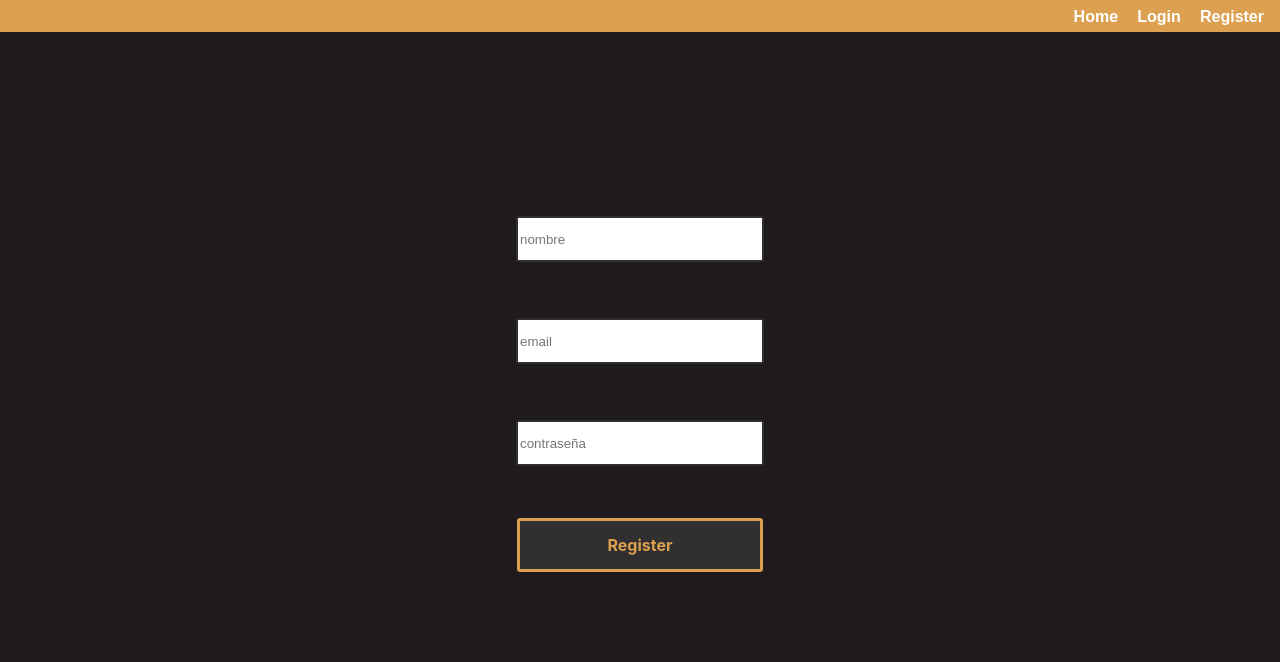
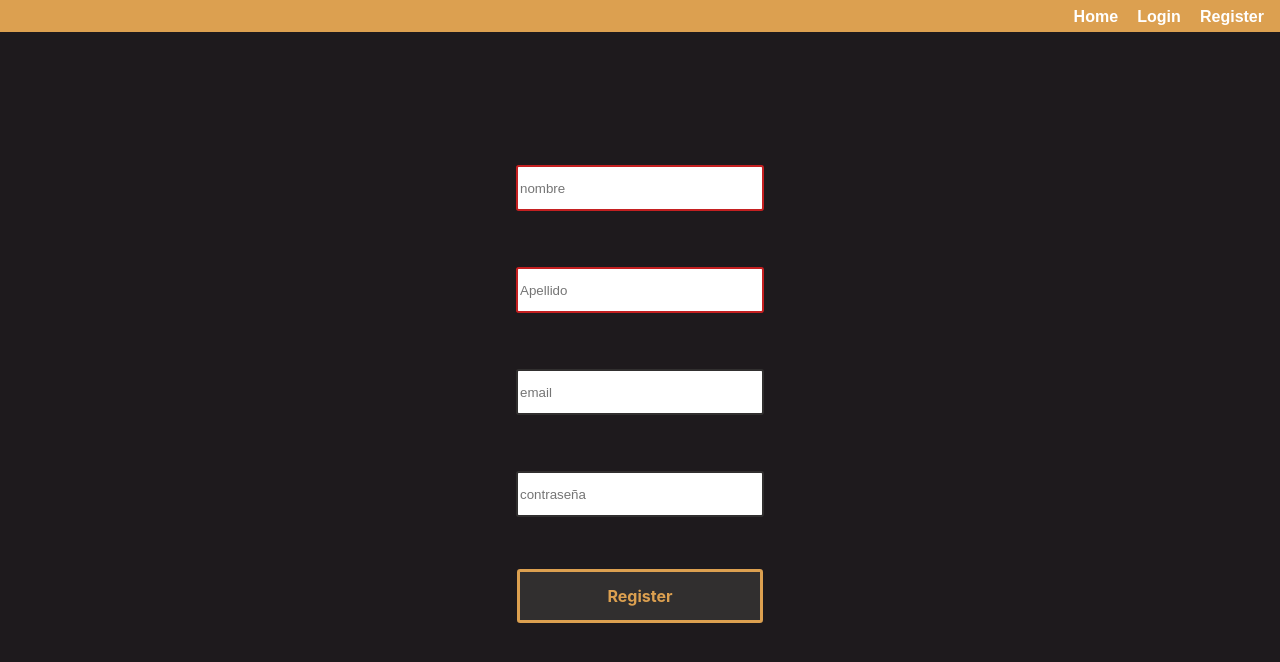
Before and after one commit to MartaGBayona/projectFrontend, a React (Vite) app: page /register in a window 1280 px wide. Shown: the top 662 px of the page. Built offline with nearby package versions, Linux system fonts and the light colour scheme.

Commit message:
update: add secondName input to Register.jsx

```diff
--- a/src/pages/Register/Register.jsx
+++ b/src/pages/Register/Register.jsx
@@ -11,13 +11,15 @@ export const Register = () => {
     const navigate = useNavigate();
 
     const [user, setUser] = useState({
-        name: "",
+        firstName: "",
+        secondName: "",
         email: "",
         password: "",
     });
 
     const [userError, setUserError] = useState({
-        nameError: "",
+        firstNameError: "",
+        secondNameError: "",
         emailError: "",
         passwordError: "",
     });
@@ -27,16 +29,21 @@ export const Register = () => {
     const inputHandler = (e) => {
         setUser((prevState) => ({
             ...prevState,
-            [e.target.name]: e.target.value,
+            [e.target.firstName]: e.target.value,
+            [e.target.secondName]: e.target.value
         }));
     };
 
     const checkError = (e) => {
-        const error = validate(e.target.name, e.target.value);
+        const errorFirstName = validate(e.target.firstName, e.target.value);
+        const errorSecondName = validate(e.target.secondName, e.target.value)
+
+
 
         setUserError((prevState) => ({
             ...prevState,
-            [e.target.name + "Error"]: error
+            [e.target.firstName + "Error"]: errorFirstName,
+            [e.target.secondName + "Error"]: errorSecondName
         }));
     };
 
@@ -66,16 +73,27 @@ export const Register = () => {
             <Header />
             <div className="registerDesign">
                 <CustomInput
-                    className={`inputDesign ${userError.nameError !== "" ? "inputDesignError" : ""
+                    className={`inputDesign ${userError.errorFirstName !== "" ? "inputDesignError" : ""
                         }`}
                     type={"text"}
                     placeholder={"nombre"}
-                    name={"name"}
+                    name={"firstName"}
                     value={user.name || ""}
                     onChangeFunction={(e) => inputHandler(e)}
                     onBlurFunction={(e) => checkError(e)}
                 />
-                <div className="error">{userError.nameError}</div>
+                <div className="error">{userError.errorFirstName}</div>
+                <CustomInput
+                    className={`inputDesign ${userError.errorSecondName !== "" ? "inputDesignError" : ""
+                        }`}
+                    type={"text"}
+                    placeholder={"Apellido"}
+                    name={"secondName"}
+                    value={user.name || ""}
+                    onChangeFunction={(e) => inputHandler(e)}
+                    onBlurFunction={(e) => checkError(e)}
+                />
+                <div className="error">{userError.errorSecondName}</div>
                 <CustomInput
                     className={`inputDesign ${userError.emailError !== "" ? "inputDesignError" : ""
                         }`}
```
